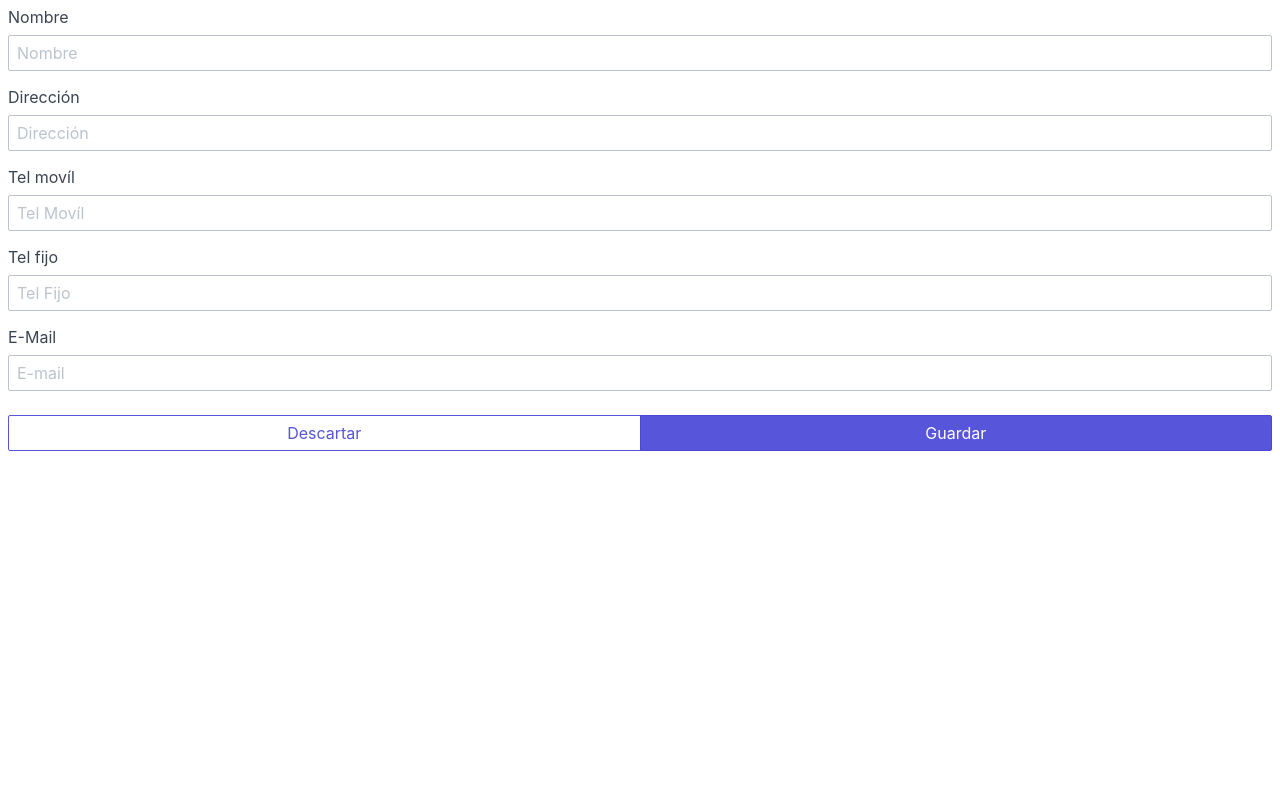
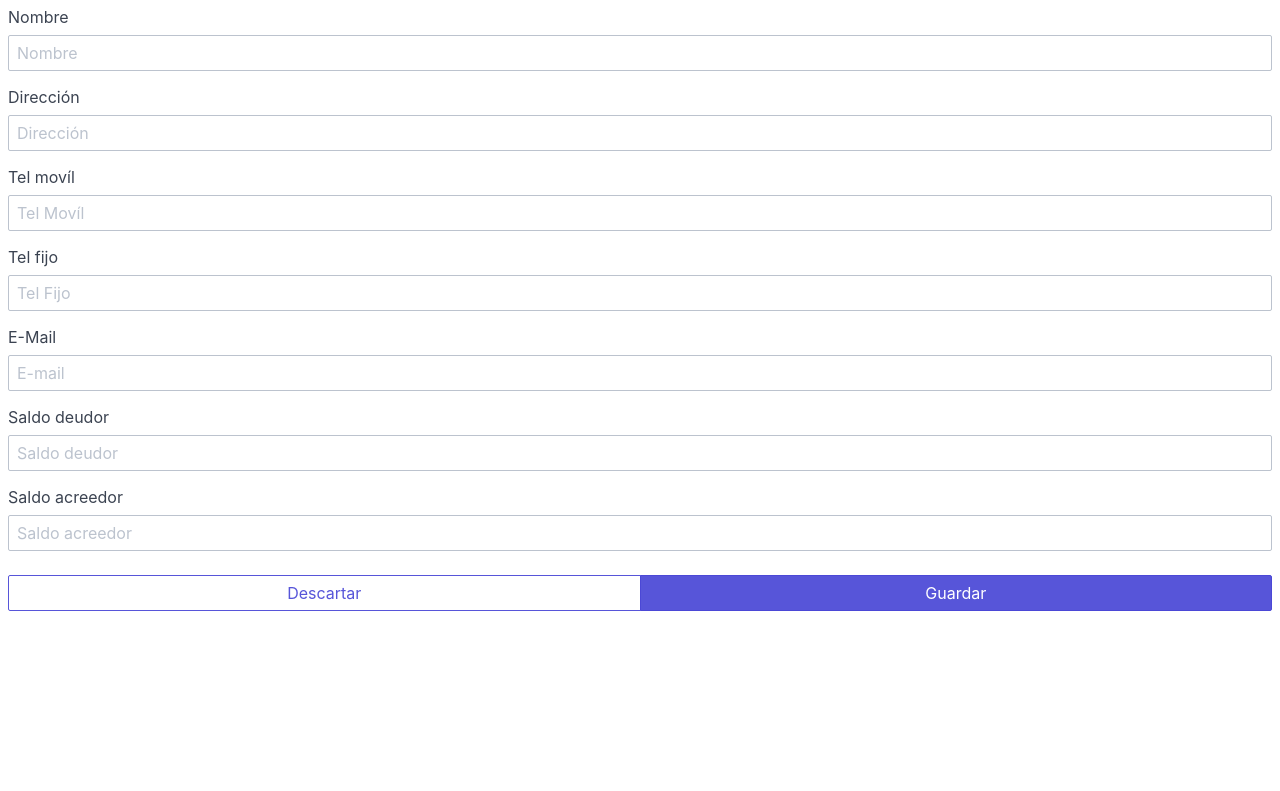
Before and after one commit to geronimotondato/stock_engine, a CodeIgniter app: page /database/index.php/clientes/abm_cliente in a window 1280 px wide. Shown: the part 854-1645 px from the top of the page. Run offline with CodeIgniter, Linux system fonts and the light colour scheme; the visitor is signed in with stand-in values (Sample User, id 1); some libraries are stand-ins or nearby versions.

Commit message:
continuo con clientes

```diff
--- a/application/controllers/Clientes.php
+++ b/application/controllers/Clientes.php
@@ -55,38 +55,74 @@ class Clientes extends CI_Controller {
 
 	public function guardar(){
 
+		$this->guardar_actualizar("guardar");
+
+	}
+
+	public function actualizar(){
+
+		$this->guardar_actualizar("actualizar");
+
+	}
+
+	public function eliminar(){
+
+		try{
+			$nombre = $this->input->post("nombre", TRUE);
+			$this->load->library('form_validation');
+			$this->form_validation->set_rules('nombre', 'Nombre', 'trim|alpha_numeric_spaces|required');
+
+			if(!($this->form_validation->run())){
+				throw new Exception(validation_errors());
+			}
+
+			$this->load->model('cliente_model');
+			$this->cliente_model->eliminar_cliente($nombre);
+
+			$respuesta["estado"] = "ok";
+			echo json_encode($respuesta);
+
+
+		}catch(Exception $e){
+
+			$respuesta["estado"] = "error";
+			$respuesta["mensaje"] = $e->getMessage();
+
+			echo json_encode($respuesta);
+		}
+
+	}
+
+	private function guardar_actualizar($accion){
+
 		try{
 
 			$nombre         = $this->input->post("nombre", TRUE);
-			$ubicacion      = $this->input->post("ubicacion",TRUE);
+			$direccion      = $this->input->post("direccion",TRUE);
 			$tel_movil      = $this->input->post("tel_movil",TRUE);
 			$tel_fijo       = $this->input->post("tel_fijo",TRUE);
 			$email          = $this->input->post("email",TRUE);
-/*			$saldo_deudor   = $this->input->post("saldo_deudor",TRUE);
-			$saldo_acreedor = $this->input->post("saldo_acreedor",TRUE);*/
+			$saldo_deudor   = $this->input->post("saldo_deudor",TRUE);
+			$saldo_acreedor = $this->input->post("saldo_acreedor",TRUE);
 
 
 			$this->load->library('form_validation');
-			$this->form_validation->set_rules('nombre', 'Nombre', 'trim|required');
-/*			$this->form_validation->set_rules('ubicacion', 'Ubicacion', 'trim');
+			$this->form_validation->set_rules('nombre', 'Nombre', 'trim|alpha_numeric_spaces|required');
+			$this->form_validation->set_rules('direccion', 'Dirección', 'trim|alpha_numeric_spaces');
 			$this->form_validation->set_rules('tel_movil', 'Tel movil', 'trim|numeric');
 			$this->form_validation->set_rules('tel_fijo', 'Tel fijo', 'trim|numeric');
-			$this->form_validation->set_rules('email', 'Email', 'trim|email_valid');*/
-/*			$this->form_validation->set_rules('saldo_deudor', 'Saldo Deudor', 'trim|numeric');
-			$this->form_validation->set_rules('saldo_acreedor', 'Saldo acreedor', 'trim|numeric');*/
+			$this->form_validation->set_rules('email', 'Email', 'trim|valid_email');
+			$this->form_validation->set_rules('saldo_deudor', 'Saldo Deudor', 'trim|greater_than_equal_to[0]');
+			$this->form_validation->set_rules('saldo_acreedor', 'Saldo acreedor', 'trim|greater_than_equal_to[0]');
 
 
 			if(!($this->form_validation->run())){
-
-
-
-
-				throw new Exception("No ingresó correctamente la información requerida");
+				throw new Exception(validation_errors());
 			}
 
 			$cliente = array(
 			"nombre"=>$nombre,
-			"ubicacion"=>$ubicacion,
+			"direccion"=>$direccion,
 			"tel_movil"=>$tel_movil,
 			"tel_fijo"=>$tel_fijo,
 			"email"=>$email,
@@ -95,7 +131,17 @@ class Clientes extends CI_Controller {
 			);
 
 			$this->load->model('cliente_model');
-			$this->cliente_model->guardar_cliente($cliente);
+
+			switch ($accion) {
+
+				case 'guardar':
+									$this->cliente_model->guardar_cliente($cliente);
+					break;
+
+				case 'actualizar':
+						$this->cliente_model->actualizar_cliente($cliente);
+					break;
+			}
 
 			$respuesta["estado"] = "ok";
 			echo json_encode($respuesta);
@@ -105,6 +151,7 @@ class Clientes extends CI_Controller {
 			$respuesta["estado"] = "error";
 			$respuesta["mensaje"] = $e->getMessage();
 
+
 			echo json_encode($respuesta);
 
 		}
--- a/application/views/abm_cliente.php
+++ b/application/views/abm_cliente.php
@@ -4,34 +4,46 @@
 <SCRIPT src="<?PHP echo base_url( 'resources/js/'. basename(__FILE__, '.php') . '.js'); ?>" type="text/javascript"></SCRIPT>
 
 <main class="m-2">
-  <form id="form_cliente">
+  <form id="form_cliente" method="post" action="/stockeng/clientes/guardar">
 <div class="form-group">
   <label class="form-label" for="nombre">Nombre</label>
-  <input class="form-input" type="text" id="nombre" placeholder="Nombre" name="nombre" value=<?= isset($cliente)? $cliente->nombre : "" ?> >
+  <input class="form-input" type="text" id="nombre" placeholder="Nombre" name="nombre" value='<?= isset($cliente)? $cliente->nombre : "" ?>' >
 </div>
 
 <!-- form input control -->
 <div class="form-group">
   <label class="form-label" for="direccion">Dirección</label>
-  <input class="form-input" type="text" id="direccion" placeholder="Dirección" name="direccion" value=<?= isset($cliente)? $cliente->ubicacion : ""?>>
+  <input class="form-input" type="text" id="direccion" placeholder="Dirección" name="direccion" value='<?= isset($cliente)? $cliente->direccion : ""?>'>
 </div>
 
 <!-- form input control -->
 <div class="form-group">
   <label class="form-label" for="tel_movil">Tel movíl</label>
-  <input class="form-input" type="tel" id="tel_movil" placeholder="Tel Movíl" name="tel_movil" value=<?= isset($cliente)? $cliente->tel_movil : ""?> >
+  <input class="form-input" type="tel" id="tel_movil" placeholder="Tel Movíl" name="tel_movil" value='<?= isset($cliente)? $cliente->tel_movil : ""?>' >
 </div>
 
 <!-- form input control -->
 <div class="form-group">
   <label class="form-label" for="tel_fijo">Tel fijo</label>
-  <input class="form-input" type="text" id="tel_fijo" placeholder="Tel Fijo" name="tel_fijo" value=<?= isset($cliente)? $cliente->tel_fijo : "" ?>>
+  <input class="form-input" type="text" id="tel_fijo" placeholder="Tel Fijo" name="tel_fijo" value='<?= isset($cliente)? $cliente->tel_fijo : "" ?>'>
 </div>
 
 <!-- form input control -->
 <div class="form-group">
   <label class="form-label" for="email">E-Mail</label>
-  <input class="form-input" type="text" id="email" placeholder="E-mail" name="email" value=<?= isset($cliente)? $cliente->email : "" ?>>
+  <input class="form-input" type="text" id="email" placeholder="E-mail" name="email" value='<?= isset($cliente)? $cliente->email : "" ?>'>
+</div>
+
+<!-- form input control -->
+<div class="form-group">
+  <label class="form-label" for="saldo_deudor">Saldo deudor</label>
+  <input class="form-input" type="text" id="saldo_deudor" placeholder="Saldo deudor" name="saldo_deudor" value='<?= isset($cliente)? $cliente->saldo_deudor : "" ?>'>
+</div>
+
+<!-- form input control -->
+<div class="form-group">
+  <label class="form-label" for="saldo_acreedor">Saldo acreedor</label>
+  <input class="form-input" type="text" id="saldo_acreedor" placeholder="Saldo acreedor" name="saldo_acreedor" value='<?= isset($cliente)? $cliente->saldo_acreedor : "" ?>'>
 </div>
 
 <p></p>
@@ -42,7 +54,7 @@
 <div class="btn-group btn-group-block">
   <button id="btn_descartar" class="btn" type="button" onclick="location.href = <?= base_url(); ?>" >Descartar</button>
   <button id="btn_actualizar" class="btn btn-primary" type="input"  name="submit_btn" value="actualizar">Actualizar</button>
-  <button id="btn_eliminar" class="btn" type="button">Eliminar</button>
+  <button id="btn_eliminar" class="btn" type="button" value="eliminar">Eliminar</button>
 </div>
 
 <?PHP else: ?>
--- a/application/views/ordenes.php
+++ b/application/views/ordenes.php
@@ -18,7 +18,7 @@
             <tr>
               <th width=33%><?= $orden["nombre"];?></th>
               <th width=33%><?= $orden["fecha_entrega"]; ?></th>
-              <th width=33%><?= $orden["ubicacion"]; ?></th>
+              <th width=33%><?= $orden["direccion"]; ?></th>
             </tr>
           </thead>
         </table>
--- a/resources/js/abm_cliente.js
+++ b/resources/js/abm_cliente.js
@@ -1,9 +1,9 @@
 $(document).ready(function(){
 
-	$("#btn_guardar").click(function(event){
+	$("#btn_guardar, #btn_actualizar, #btn_eliminar").click(function(event){
 	    event.preventDefault();
 	    $.post(
-	        /*url*/ _$_HOME_URL + "/clientes/guardar",
+	        /*url*/ _$_HOME_URL + "/clientes/"+$(this).val(),
 	        /*data*/ $("#form_cliente").serialize(),
 	        /*success*/ function(data){
 
@@ -16,4 +16,5 @@ $(document).ready(function(){
 	    });
 	});
 
+
 });
```
Also changed, not shown: application/models/cliente_model.php (+35 -2 lines).
